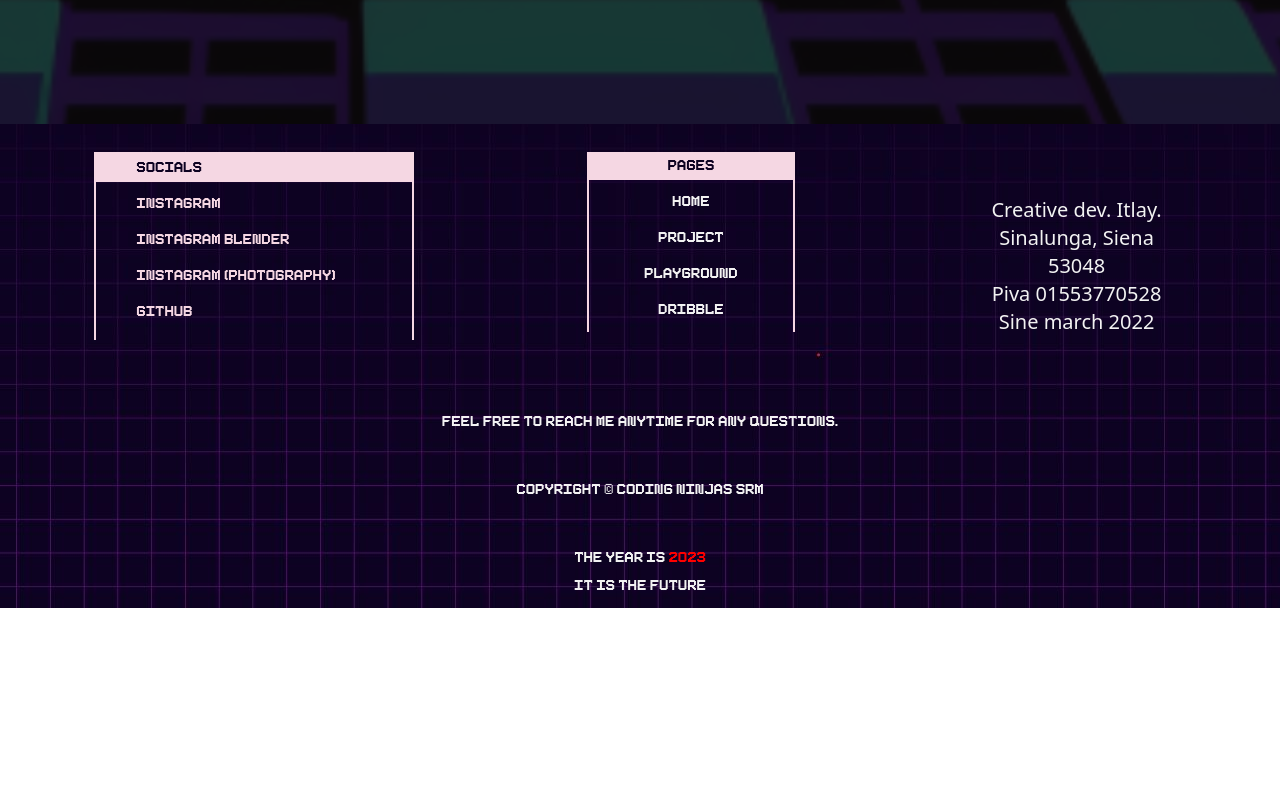
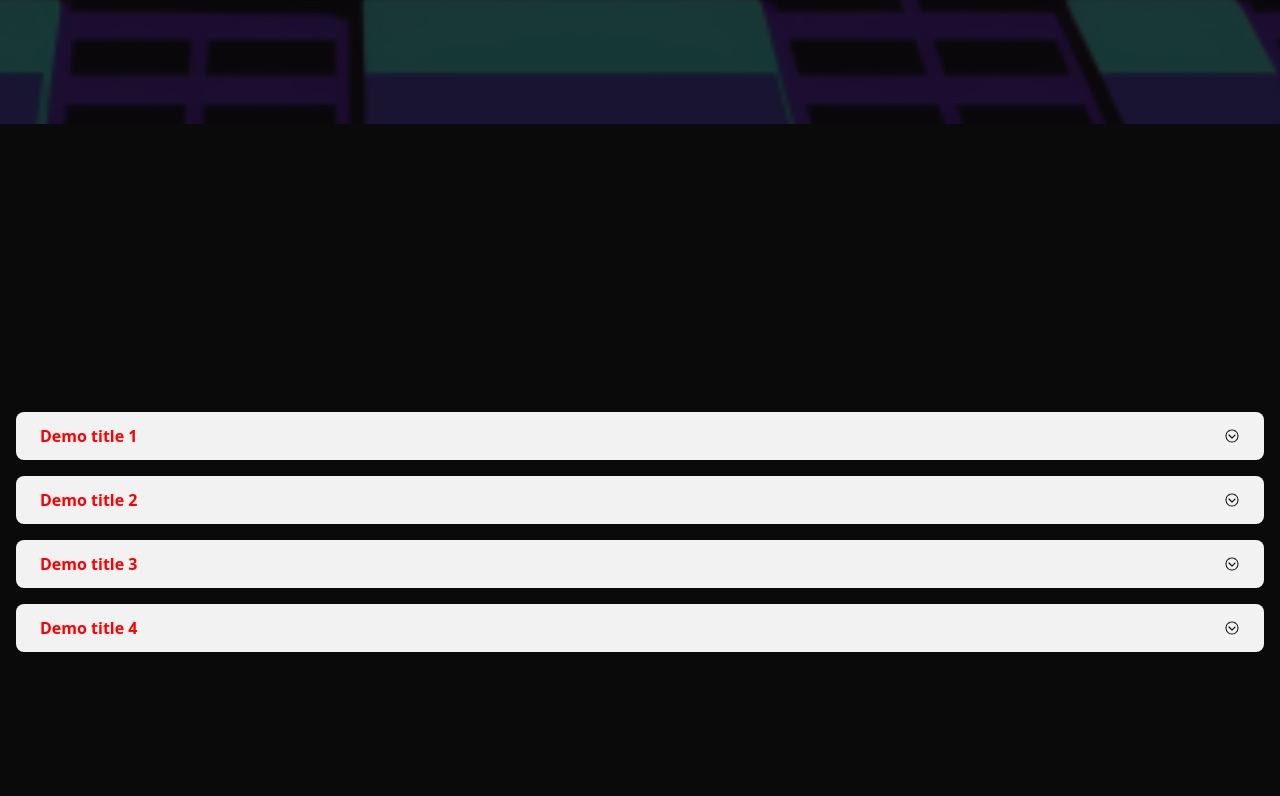
Before and after one commit to Coding-Ninjas-Club-SRM/CAD-2, a React (Create React App) app: page / in a window 1280 px wide. Shown: the part 6544-7340 px from the top of the page. Before the commit the page ends 7152 px from the top, so only its background shows below. Built offline with nearby package versions, Linux system fonts and the light colour scheme.

Commit message:
Added Faq

```diff
--- a/package.json
+++ b/package.json
@@ -7,11 +7,13 @@
     "@testing-library/react": "^13.4.0",
     "@testing-library/user-event": "^13.5.0",
     "react": "^18.2.0",
+    "react-collapse": "^5.1.1",
     "react-dom": "^18.2.0",
-    "react-lottie": "^1.2.3",
+    "react-icons": "^4.8.0",
     "react-scripts": "5.0.1",
     "react-scroll": "^1.8.9",
     "web-vitals": "^2.1.4"
+
   },
   "scripts": {
     "start": "react-scripts start",
--- a/src/App.jsx
+++ b/src/App.jsx
@@ -9,6 +9,7 @@ import Register from "./Components/Register/Register";
 import Schedule from "./Components/Schedule/Schedule";
 import Sponsors from "./Components/Sponsors/Sponsors";
 import Tracks from "./Components/Tracks/Tracks";
+import Faq from "./Components/FAQ/Faq";
 
 function App() {
   return (
@@ -20,7 +21,7 @@ function App() {
       <Schedule />
       <Tracks />
       <Sponsors />
-
+     <Faq />
 
       <Footer />
     </div>
--- /dev/null
+++ b/src/Components/FAQ/Accordion.jsx
@@ -0,0 +1,22 @@
+
+import React from 'react'
+import { Collapse } from 'react-collapse';
+import {IoIosArrowDropdown} from "react-icons/io";
+import {IoIosArrowDropup} from "react-icons/io";
+const Accordion = ({open , toggle , title, desc}) => {
+  return (
+    <div className='pt-4'>
+     <div className='bg-white-off py-3 px-6 flex justify-between items-center cursor-pointer rounded-lg ' onClick={toggle}>
+        <p className='text-md font-semibold '>{title}</p>
+        <div>
+            {open ? <IoIosArrowDropup className='text-black font-xl font-bold'/> : <IoIosArrowDropdown className='text-black font-2xl font-bold'/> }
+        </div>
+     </div>
+     <Collapse isOpened = {open}>
+        <div className='bg-[#50C878] px-6 mt-3 pb-3 rounded-lg'>{desc}</div>
+     </Collapse>
+    </div>
+  )
+}
+
+export default Accordion
--- /dev/null
+++ b/src/Components/FAQ/Faq.jsx
@@ -0,0 +1,45 @@
+import React,{useState} from 'react'
+import Accordion from './Accordion'
+const Faq = () => {
+
+const [open,setOpen] = useState(false);
+
+const toggle = (index) => {
+    if (open === index){
+        return setOpen(null)
+    }
+    setOpen(index)
+}
+
+const faqdata = [
+    {
+        title : "Demo title 1",
+        desc : "Demo Desc 1"
+    },
+    {
+        title : "Demo title 2",
+        desc : "Demo Desc 2"
+    },
+    {
+        title : "Demo title 3",
+        desc : "Demo Desc 3"
+    },
+    {
+        title : "Demo title 4",
+        desc : "Demo Desc 4"
+    },
+]
+
+
+  return (
+    <div className="bg-black text-[#FF0000] flex h-screen justify-center items-center">
+        <div className='px-4 w-full'>
+            {faqdata.map((data , index) => {
+                return <Accordion key={index} open={index === open} title={data.title} desc={data.desc} toggle={() => toggle(index)} />
+            })}
+        </div>
+    </div>
+  )
+}
+
+export default Faq
--- a/src/index.css
+++ b/src/index.css
@@ -2,6 +2,10 @@
 @tailwind components;
 @tailwind utilities;
 
+
+.ReactCollapse--collapse {
+  transition : height 500ms;
+}
 ::-webkit-scrollbar {
   display: none;
 }
```
Also changed, not shown: 1 other file (tests, documents, lock files or other folders).
